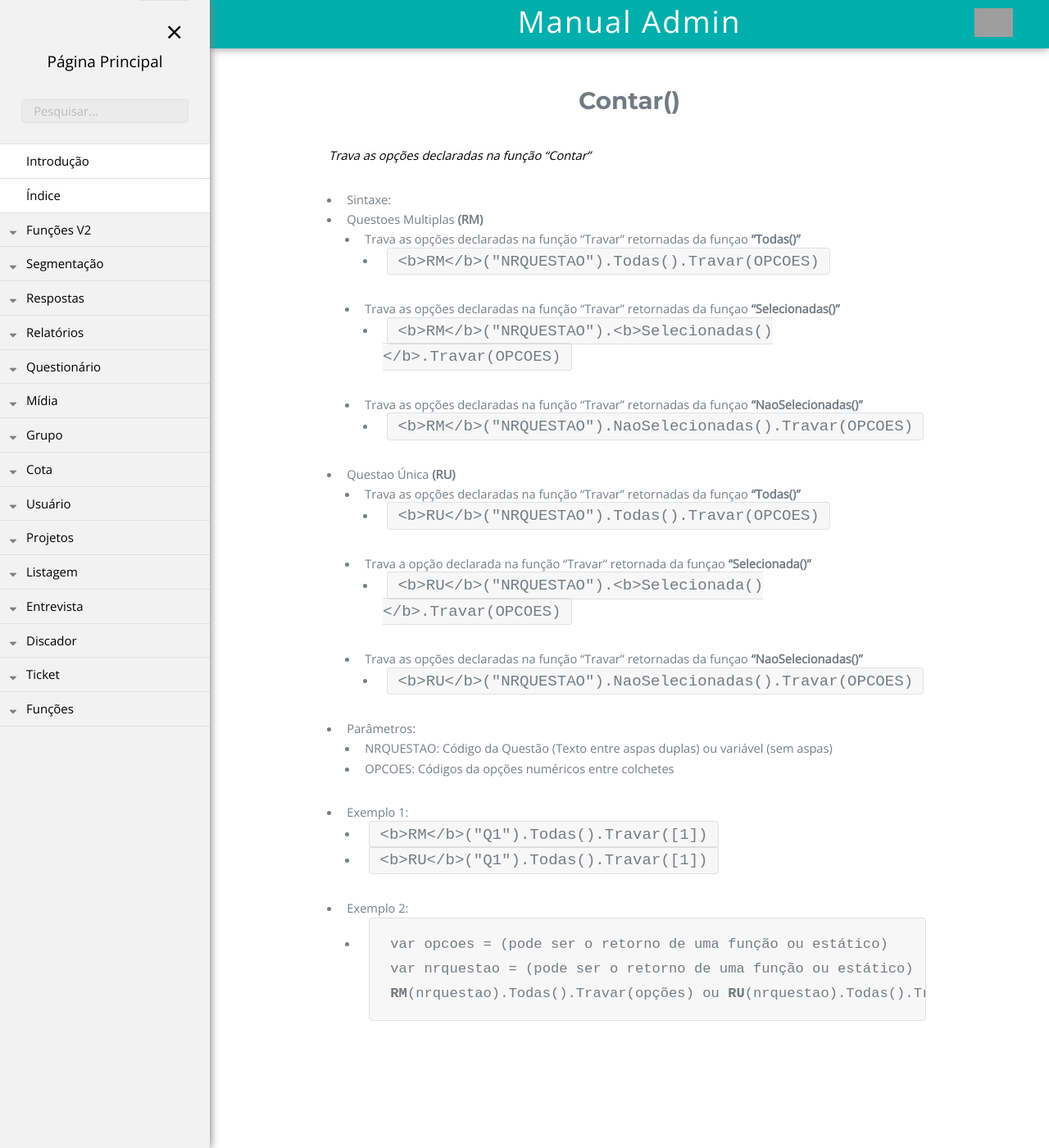
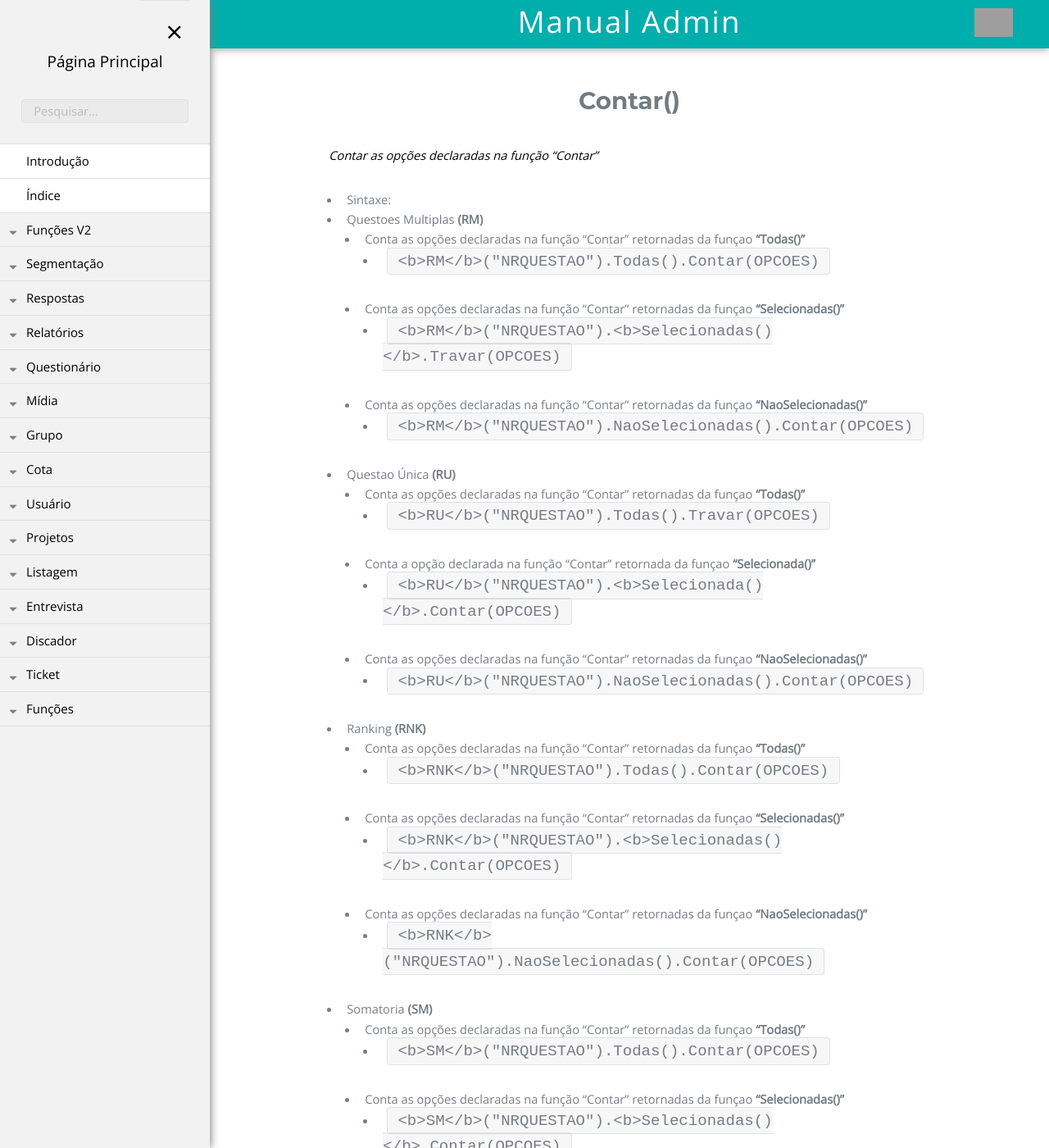
Before and after one commit to rogerio-figueiredo-hsr/hsrtechonline.github.io, a Jekyll site: the page built from _posts/2019-04-01-contar.md, in a window 1280 px wide and 1400 px high. Shown: the whole window at 82% size. Built offline with Jekyll 4.4.1, drawn with Linux system fonts in a browser that asks for light colours; some of the changed text lies outside the part shown; grey boxes are pictures that could not be loaded.

Commit message:
Update 2019-04-01-contar.md

```diff
--- a/_posts/2019-04-01-contar.md
+++ b/_posts/2019-04-01-contar.md
@@ -7,33 +7,47 @@ pasta: "funcoesv2"
 ---
 
 # Contar()
-*Trava as opções declaradas na função "Contar"*
+*Contar as opções declaradas na função "Contar"*
 
 - Sintaxe:
 - Questoes Multiplas **(RM)**
-  - Trava as opções declaradas na função "Travar" retornadas da funçao **"Todas()"**
-    - `<b>RM</b>("NRQUESTAO").Todas().Travar(OPCOES)`
-  - Trava as opções declaradas na função "Travar" retornadas da funçao **"Selecionadas()"**
+  - Conta as opções declaradas na função "Contar" retornadas da funçao **"Todas()"**
+    - `<b>RM</b>("NRQUESTAO").Todas().Contar(OPCOES)`
+  - Conta as opções declaradas na função "Contar" retornadas da funçao **"Selecionadas()"**
     - `<b>RM</b>("NRQUESTAO").<b>Selecionadas()</b>.Travar(OPCOES)`
-  - Trava as opções declaradas na função "Travar" retornadas da funçao **"NaoSelecionadas()"**
-    - `<b>RM</b>("NRQUESTAO").NaoSelecionadas().Travar(OPCOES)`
+  - Conta as opções declaradas na função "Contar" retornadas da funçao **"NaoSelecionadas()"**
+    - `<b>RM</b>("NRQUESTAO").NaoSelecionadas().Contar(OPCOES)`
 - Questao Única **(RU)**
-    - Trava as opções declaradas na função "Travar" retornadas da funçao **"Todas()"**
+    - Conta as opções declaradas na função "Contar" retornadas da funçao **"Todas()"**
       - `<b>RU</b>("NRQUESTAO").Todas().Travar(OPCOES)`
-    - Trava a opção declarada na função "Travar" retornada da funçao **"Selecionada()"**
-      - `<b>RU</b>("NRQUESTAO").<b>Selecionada()</b>.Travar(OPCOES)`
-    - Trava as opções declaradas na função "Travar" retornadas da funçao **"NaoSelecionadas()"**
-      - `<b>RU</b>("NRQUESTAO").NaoSelecionadas().Travar(OPCOES)`
+    - Conta a opção declarada na função "Contar" retornada da funçao **"Selecionada()"**
+      - `<b>RU</b>("NRQUESTAO").<b>Selecionada()</b>.Contar(OPCOES)`
+    - Conta as opções declaradas na função "Contar" retornadas da funçao **"NaoSelecionadas()"**
+      - `<b>RU</b>("NRQUESTAO").NaoSelecionadas().Contar(OPCOES)`
+- Ranking **(RNK)**
+  - Conta as opções declaradas na função "Contar" retornadas da funçao **"Todas()"**
+    - `<b>RNK</b>("NRQUESTAO").Todas().Contar(OPCOES)`
+  - Conta as opções declaradas na função "Contar" retornadas da funçao **"Selecionadas()"**
+    - `<b>RNK</b>("NRQUESTAO").<b>Selecionadas()</b>.Contar(OPCOES)`
+  - Conta as opções declaradas na função "Contar" retornadas da funçao **"NaoSelecionadas()"**
+    - `<b>RNK</b>("NRQUESTAO").NaoSelecionadas().Contar(OPCOES)`
+- Somatoria **(SM)**
+  - Conta as opções declaradas na função "Contar" retornadas da funçao **"Todas()"**
+    - `<b>SM</b>("NRQUESTAO").Todas().Contar(OPCOES)`
+  - Conta as opções declaradas na função "Contar" retornadas da funçao **"Selecionadas()"**
+    - `<b>SM</b>("NRQUESTAO").<b>Selecionadas()</b>.Contar(OPCOES)`
+  - Conta as opções declaradas na função "Contar" retornadas da funçao **"NaoSelecionadas()"**
+    - `<b>SM</b>("NRQUESTAO").NaoSelecionadas().Contar(OPCOES)`
 
 - Parâmetros:
   - NRQUESTAO: Código da Questão (Texto entre aspas duplas) ou variável (sem aspas)
   - OPCOES: Códigos da opções numéricos entre colchetes
 - Exemplo 1:
-  - `<b>RM</b>("Q1").Todas().Travar([1])`
-  - `<b>RU</b>("Q1").Todas().Travar([1])`
+  - `<b>RM</b>("Q1").Todas().Contar([1])`
+  - `<b>RU</b>("Q1").Todas().Contar([1])`
 - Exemplo 2:
     - <pre>
       <code>var opcoes = (pode ser o retorno de uma função ou estático)
       var nrquestao = (pode ser o retorno de uma função ou estático)
-      <b>RM</b>(nrquestao).Todas().Travar(opções) ou <b>RU</b>(nrquestao).Todas().Travar(opções)</code>
+      <b>RM</b>(nrquestao).Todas().Contar(opções) ou <b>RU</b>(nrquestao).Todas().Contar(opções)</code>
       </pre>
```
